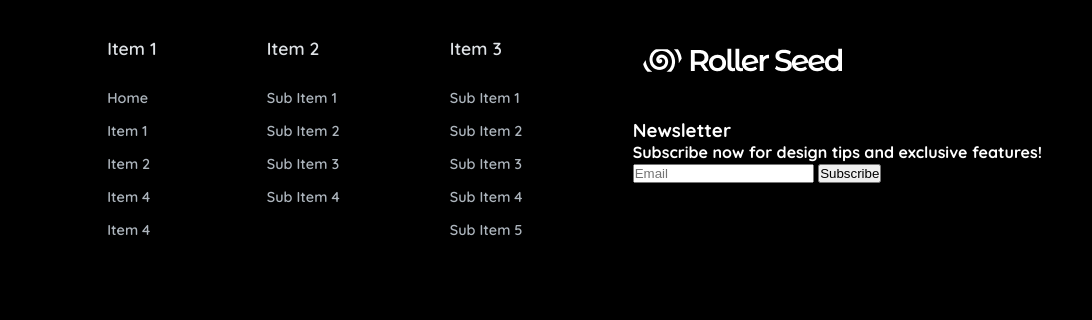
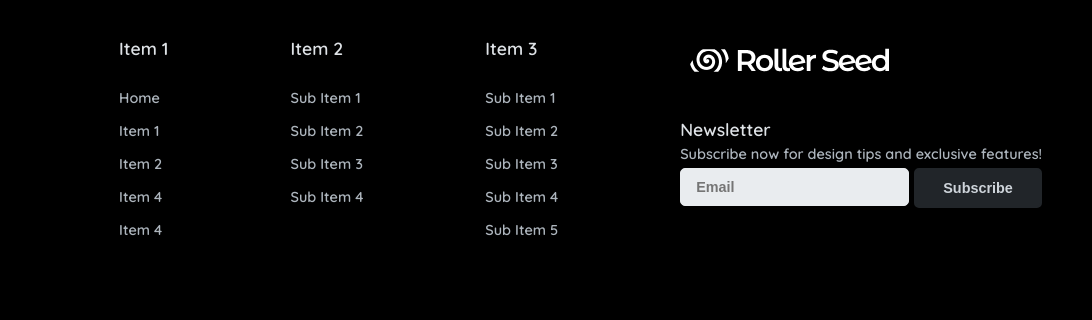
Before and after one commit to DIGORACCOON4279/Design-LandingPage, a plain HTML site: page index.html in a window 1280 px wide. Shown: the part 2283-2603 px from the top of the page, 188-1280 px from the left. Drawn offline with Linux system fonts and the light colour scheme.

Commit message:
Making footer Section

```diff
--- a/assets/stylesheets/_footer.css
+++ b/assets/stylesheets/_footer.css
@@ -62,6 +62,69 @@
                     }
                 }
             }
+            .imagotipoIcon{
+                width:auto;
+                .imagotipo{
+                    width:100%;
+                }
+            }
+            .newsletter{
+                width:100%;
+                display:flex;
+                flex-direction: column;
+                align-items: flex-start;
+                gap:5px;
+                .titles{
+                    display:flex;
+                    flex-direction: column;
+                    align-items: flex-start;
+                    gap:5px;
+                    .title{
+                        color: var(--toneThree);
+                        font-size: var(--xMediumSize);
+                        font-weight: var(--semiboldWeight);
+                    }
+                    .subtitle{
+                        color: var(--toneFive);
+                        font-size: var(--regularSize);
+                        font-weight: var(--semiboldWeight);
+                    }
+                }
+                .subscribeItems{
+                    width:100%;
+                    display:flex;
+                    flex-direction: row;
+                    flex-wrap:nowrap;
+                    align-items: flex-start;
+                    gap:5px;
+                    label{
+                        width:100%;
+                        #subscribe{
+                            color: var(--toneFour);
+                            font-size: var(--regularSize);
+                            font-weight: var(--semiboldWeight);
+                            padding:10px 15px;
+                            border-radius: 5px;
+                            background-color: var(--toneTwo);
+                            border:1px solid var(--toneTwo);
+                        }
+                    }
+                    .ctaSubscribe{
+                        width:100%;
+                        color: var(--toneFour);
+                        font-size: var(--regularSize);
+                        font-weight: var(--semiboldWeight);
+                        padding:10px 15px;
+                        background-color: var(--toneNine);
+                        border:2px solid var(--toneNine);
+                        border-radius: 5px;
+                        transition:0.3s ease-in-out;
+                        &:hover{
+                            background-color: var(--toneEight);
+                        }
+                    }
+                }
+            }
         }
     }
     .sectionRow{
```
